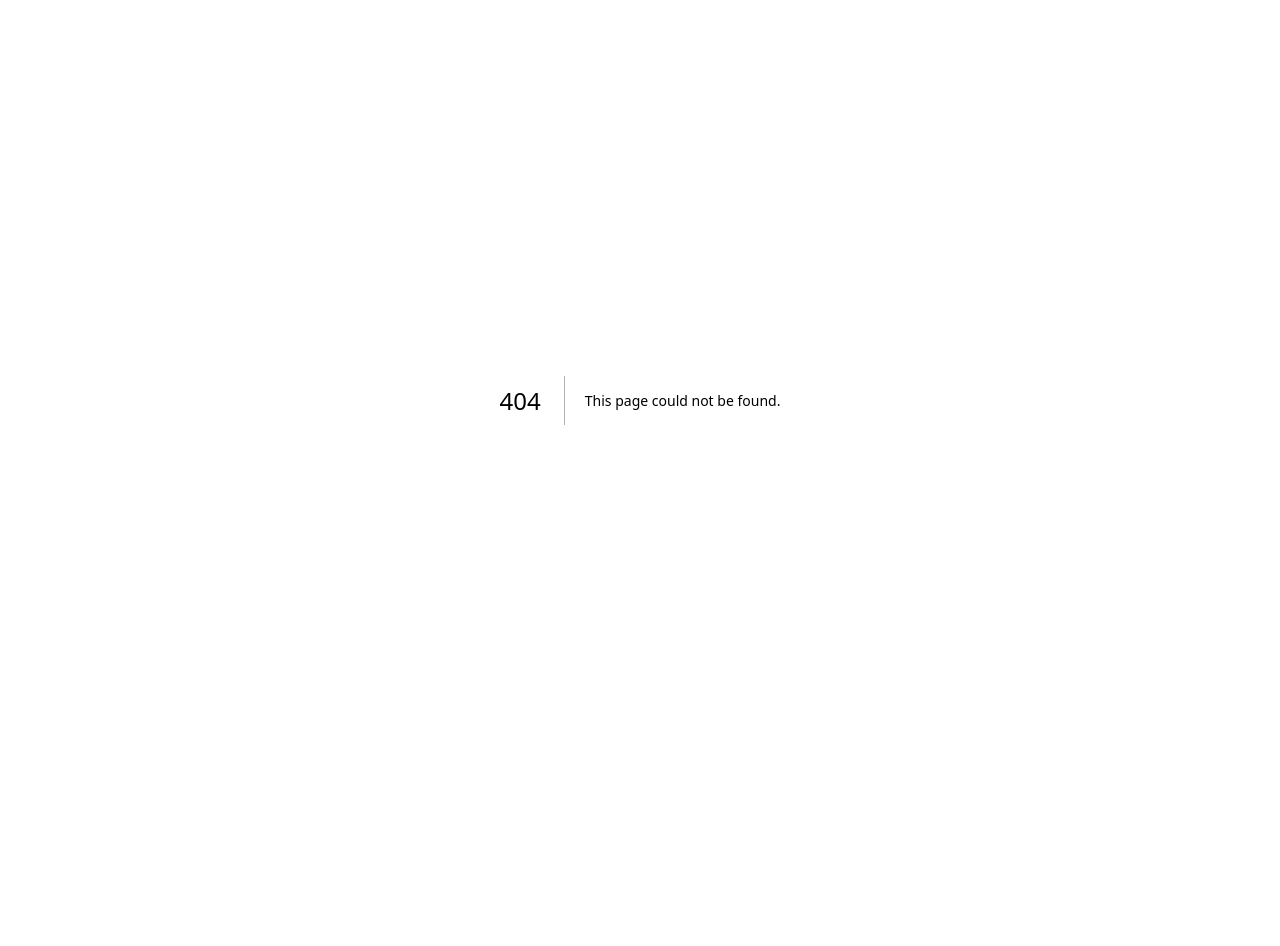
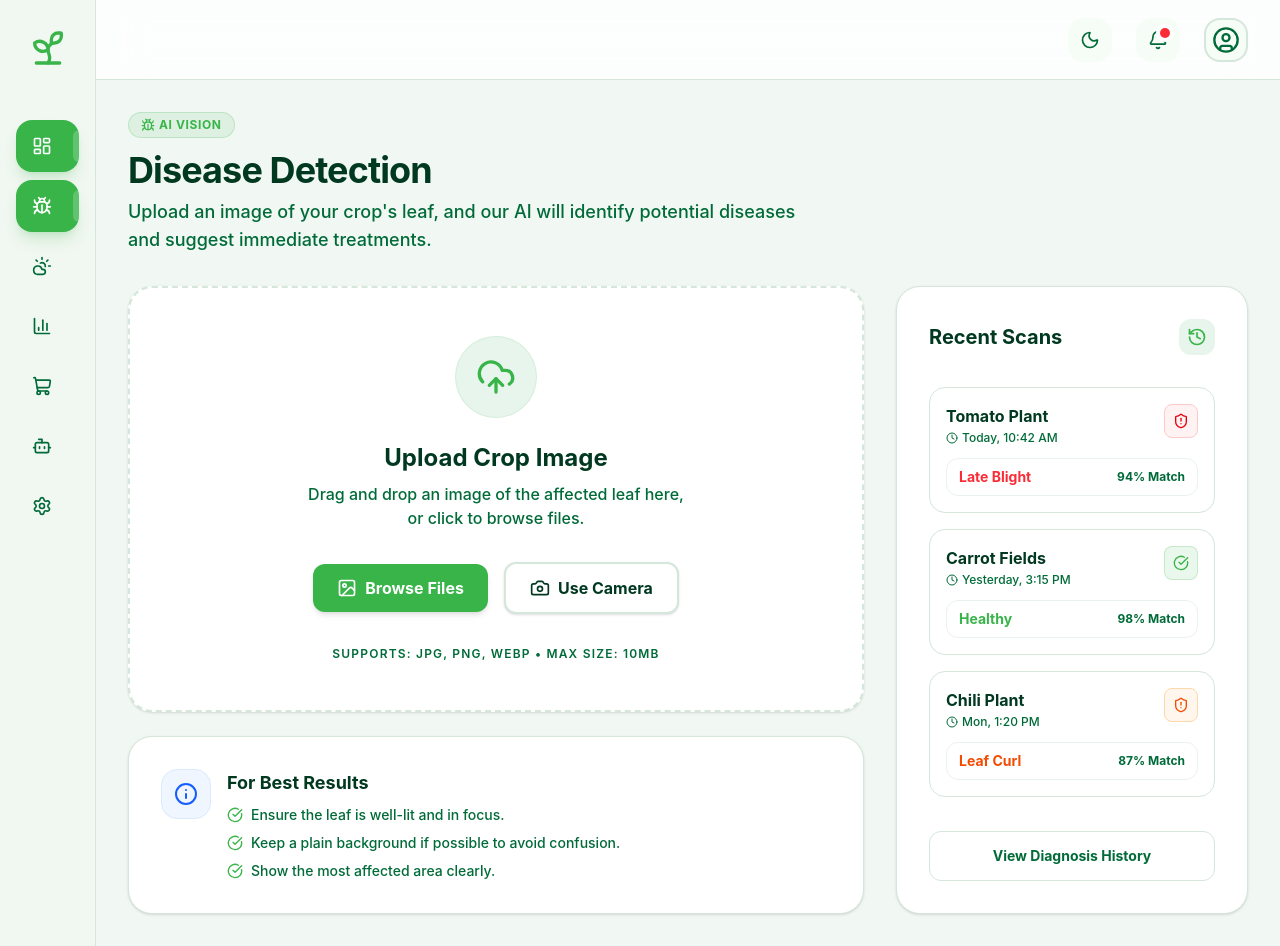
Before and after one commit to Nipun-Yasas/GoviSaviya-frontend, a Next.js app: page /dashboard/disease-detection in a window 1280 px wide. Before the commit this address had no page. Before the commit the page ends 800 px from the top, so only its background shows below. Built offline with nearby package versions, Linux system fonts and the light colour scheme.

Commit message:
feat: add disease detection tab with image upload and scan history UI

```diff
--- /dev/null
+++ b/app/dashboard/disease-detection/page.tsx
@@ -0,0 +1,162 @@
+"use client";
+
+import React, { useState } from "react";
+import {
+  UploadCloud,
+  Camera,
+  Image as ImageIcon,
+  Bug,
+  ShieldAlert,
+  CheckCircle,
+  Clock,
+  History,
+  Info
+} from "lucide-react";
+
+export default function DiseaseDetectionPage() {
+  const [isHovering, setIsHovering] = useState(false);
+
+  return (
+    <div className="space-y-8 animate-in fade-in duration-500">
+      {/* Header Section */}
+      <div className="flex flex-col md:flex-row md:items-end justify-between gap-4">
+        <div className="max-w-2xl">
+          <div className="flex items-center gap-2 mb-3">
+            <span className="inline-flex items-center px-3 py-1 rounded-full bg-primary/10 text-primary text-xs font-bold tracking-wider uppercase border border-primary/20">
+              <Bug className="h-3.5 w-3.5 mr-1" /> AI Vision
+            </span>
+          </div>
+          <h1 className="text-3xl sm:text-4xl font-bold tracking-tight text-textPrimary mb-2">
+            Disease Detection
+          </h1>
+          <p className="text-textSecondary text-lg font-medium">
+            Upload an image of your crop's leaf, and our AI will identify potential diseases and suggest immediate treatments.
+          </p>
+        </div>
+      </div>
+
+      <div className="grid grid-cols-1 lg:grid-cols-3 gap-8">
+        {/* Upload Zone */}
+        <div className="lg:col-span-2 flex flex-col gap-6">
+          <div
+            className={`relative flex flex-col items-center justify-center p-12 transition-all duration-300 rounded-3xl border-2 border-dashed bg-backgroundSecondary shadow-sm
+              ${isHovering ? 'border-primary bg-hoverPrimary scale-[1.01]' : 'border-borderPrimary hover:border-primary/50 hover:bg-hoverPrimary/30'}`}
+            onDragOver={(e) => { e.preventDefault(); setIsHovering(true); }}
+            onDragLeave={() => setIsHovering(false)}
+            onDrop={(e) => { e.preventDefault(); setIsHovering(false); }}
+          >
+            <div className={`p-5 rounded-full mb-6 transition-colors duration-300 ${isHovering ? 'bg-primary text-white shadow-lg shadow-primary/25' : 'bg-hoverPrimary text-primary border border-primary/10'}`}>
+              <UploadCloud className="h-10 w-10" />
+            </div>
+
+            <h3 className="text-2xl font-bold text-textPrimary mb-2">Upload Crop Image</h3>
+            <p className="text-textSecondary font-medium mb-8 text-center max-w-sm">
+              Drag and drop an image of the affected leaf here, or click to browse files.
+            </p>
+
+            <div className="flex flex-wrap items-center justify-center gap-4">
+              <button className="px-6 py-3 rounded-xl bg-primary text-white font-bold shadow-md hover:shadow-xl hover:bg-hover hover:-translate-y-0.5 transition-all flex items-center">
+                <ImageIcon className="h-5 w-5 mr-2" />
+                Browse Files
+              </button>
+              <button className="px-6 py-3 rounded-xl bg-backgroundSecondary border-2 border-borderPrimary text-textPrimary font-bold shadow-sm hover:border-primary/40 hover:bg-hoverPrimary transition-all flex items-center">
+                <Camera className="h-5 w-5 mr-2" />
+                Use Camera
+              </button>
+            </div>
+
+            <p className="mt-8 text-xs font-semibold text-textSecondary uppercase tracking-widest">
+              Supports: JPG, PNG, WEBP • Max Size: 10MB
+            </p>
+          </div>
+
+          {/* AI Tips Section */}
+          <div className="rounded-3xl border border-borderPrimary bg-backgroundSecondary p-6 sm:p-8 shadow-sm flex items-start gap-4">
+            <div className="p-3 bg-blue-50 dark:bg-blue-900/20 text-blue-600 dark:text-blue-400 rounded-2xl shrink-0 border border-blue-100 dark:border-blue-800">
+              <Info className="h-6 w-6" />
+            </div>
+            <div>
+              <h3 className="font-bold text-textPrimary text-lg">For Best Results</h3>
+              <ul className="mt-2 space-y-2 text-sm text-textSecondary font-medium">
+                <li className="flex items-center"><CheckCircle className="h-4 w-4 mr-2 text-primary shrink-0" /> Ensure the leaf is well-lit and in focus.</li>
+                <li className="flex items-center"><CheckCircle className="h-4 w-4 mr-2 text-primary shrink-0" /> Keep a plain background if possible to avoid confusion.</li>
+                <li className="flex items-center"><CheckCircle className="h-4 w-4 mr-2 text-primary shrink-0" /> Show the most affected area clearly.</li>
+              </ul>
+            </div>
+          </div>
+        </div>
+
+        {/* Recent Scans Side Panel */}
+        <div className="rounded-3xl border border-borderPrimary bg-backgroundSecondary shadow-sm p-6 sm:p-8 flex flex-col h-full">
+          <div className="flex items-center justify-between mb-8">
+            <h2 className="text-xl font-bold text-textPrimary">Recent Scans</h2>
+            <div className="p-2 bg-hoverPrimary text-primary rounded-xl">
+              <History className="h-5 w-5" />
+            </div>
+          </div>
+
+          <div className="flex-1 space-y-4">
+            {[
+              {
+                crop: "Tomato Plant",
+                date: "Today, 10:42 AM",
+                status: "action",
+                diagnosis: "Late Blight",
+                confidence: "94%"
+              },
+              {
+                crop: "Carrot Fields",
+                date: "Yesterday, 3:15 PM",
+                status: "healthy",
+                diagnosis: "Healthy",
+                confidence: "98%"
+              },
+              {
+                crop: "Chili Plant",
+                date: "Mon, 1:20 PM",
+                status: "warning",
+                diagnosis: "Leaf Curl",
+                confidence: "87%"
+              }
+            ].map((scan, i) => (
+              <div key={i} className="group border border-borderPrimary rounded-2xl p-4 hover:border-primary/40 hover:bg-hoverPrimary/40 transition-all duration-300 cursor-pointer flex flex-col gap-3">
+                <div className="flex justify-between items-start">
+                  <div>
+                    <h4 className="font-bold text-textPrimary">{scan.crop}</h4>
+                    <span className="text-xs font-medium text-textSecondary flex items-center mt-0.5">
+                      <Clock className="h-3 w-3 mr-1" /> {scan.date}
+                    </span>
+                  </div>
+                  <div className={`p-2 rounded-lg ${
+                    scan.status === 'healthy' ? 'bg-primary/10 text-primary border border-primary/20' :
+                    scan.status === 'warning' ? 'bg-orange-50 text-orange-600 border border-orange-200' :
+                    'bg-red-50 text-red-600 border border-red-200'
+                  }`}>
+                    {scan.status === 'healthy' ? <CheckCircle className="h-4 w-4" /> : <ShieldAlert className="h-4 w-4" />}
+                  </div>
+                </div>
+
+                <div className="bg-background px-3 py-2 rounded-xl flex items-center justify-between border border-borderPrimary/50">
+                  <span className={`text-sm font-bold ${
+                    scan.status === 'healthy' ? 'text-primary' :
+                    scan.status === 'warning' ? 'text-orange-600' :
+                    'text-red-500'
+                  }`}>
+                    {scan.diagnosis}
+                  </span>
+                  <span className="text-xs font-bold text-textSecondary">
+                    {scan.confidence} Match
+                  </span>
+                </div>
+              </div>
+            ))}
+          </div>
+
+          <button className="w-full mt-6 py-3.5 rounded-xl border border-borderPrimary text-sm font-bold text-textSecondary hover:bg-hoverPrimary hover:border-primary/30 hover:text-primary transition-all flex items-center justify-center">
+            View Diagnosis History
+          </button>
+        </div>
+      </div>
+    </div>
+  );
+}
```
